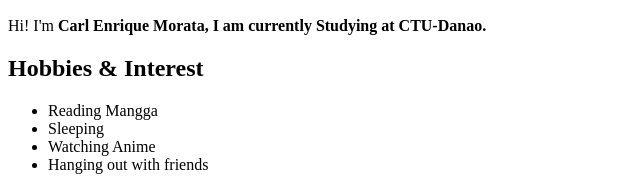
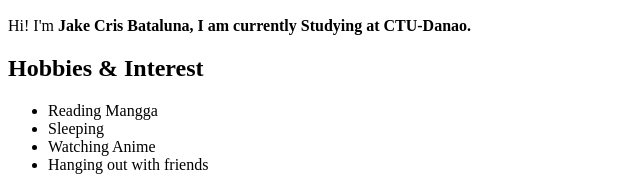
Before and after one commit to jakebataluna666/My-Portfolio-Jake, a plain HTML site: page index.html in a window 1280 px wide. Shown: the part 484-671 px from the top of the page, 0-640 px from the left. Drawn offline with Linux system fonts and the light colour scheme.

Commit message:
Update index.html

```diff
--- a/index.html
+++ b/index.html
@@ -25,7 +25,7 @@
             <h2>About Me</h2>
 
             <img src="jek.jpg" alt="My Picture" width="280" height="280" controls>
-            <p>Hi! I'm <strong>Carl Enrique Morata, I am currently Studying at CTU-Danao.</strong>
+            <p>Hi! I'm <strong>Jake Cris Bataluna, I am currently Studying at CTU-Danao.</strong>
         </section>
 
         <!-- SECTION 2: Hobbies -->
```
